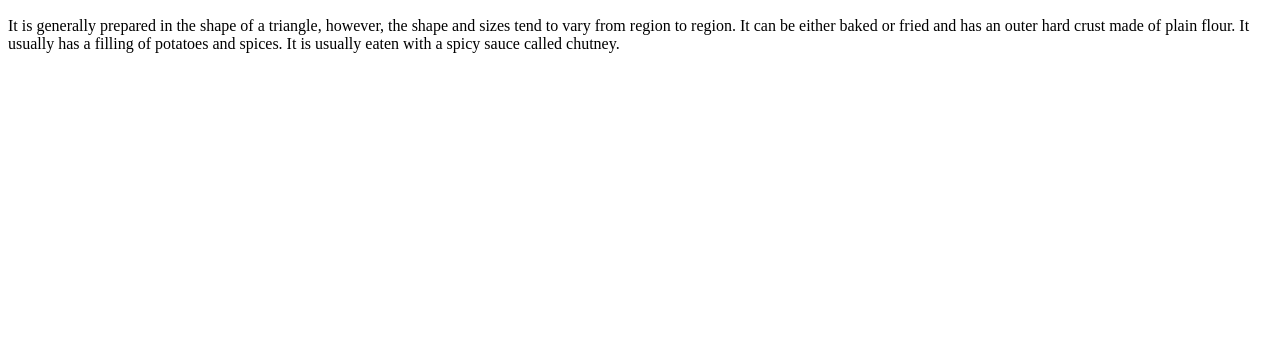
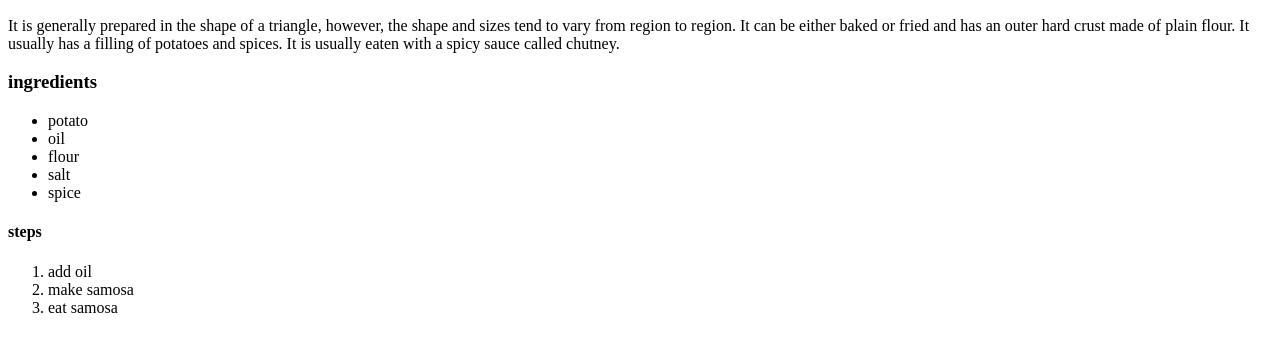
Before and after one commit to milky121/odin-recipes, a plain HTML site: page recipes/samosa.html in a window 1280 px wide. Shown: the part 328-680 px from the top of the page. Drawn offline with Linux system fonts and the light colour scheme.

Commit message:
added ingredients and steps

```diff
--- a/recipes/samosa.html
+++ b/recipes/samosa.html
@@ -12,5 +12,19 @@
   <h2>Description</h2>
   <p>It is generally prepared in the shape of a triangle, however, the shape and sizes tend to vary from region to region. It can be either baked or fried and has an outer hard crust made of plain flour. It usually has a filling of potatoes and spices. It is usually eaten with a spicy sauce called chutney.
 </p>
+<h3>ingredients</h3>
+<ul>
+    <li>potato </li>
+    <li>oil</li>
+    <li>flour</li>
+    <li>salt</li>
+    <li>spice</li>
+</ul>
+<h4>steps</h4>
+<ol>
+    <li>add oil</li>
+    <li>make samosa</li>
+    <li>eat samosa</li>
+</ol>
 </body>
 </html>
```
